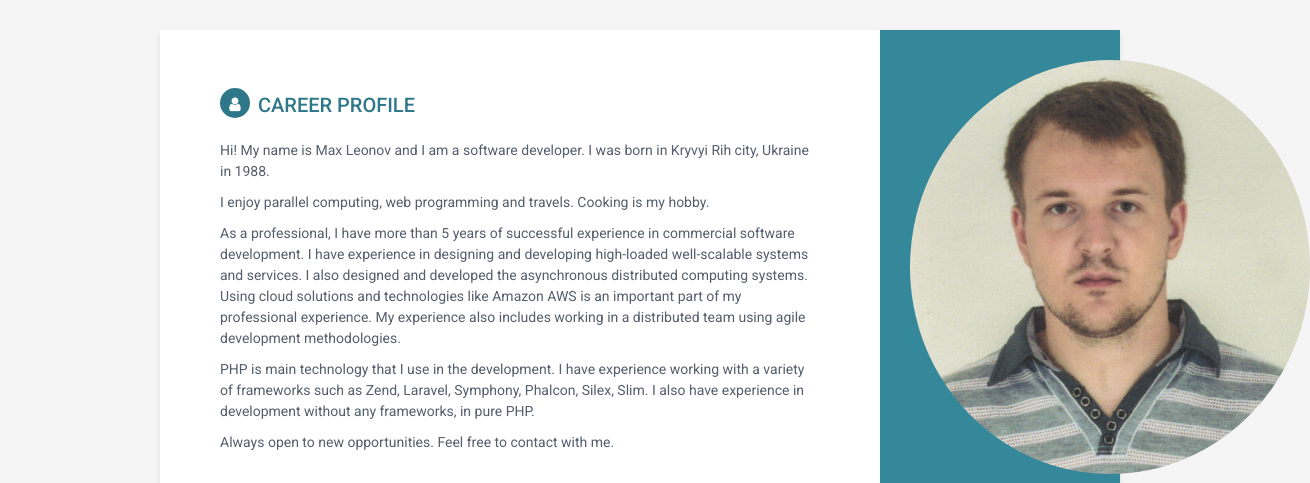
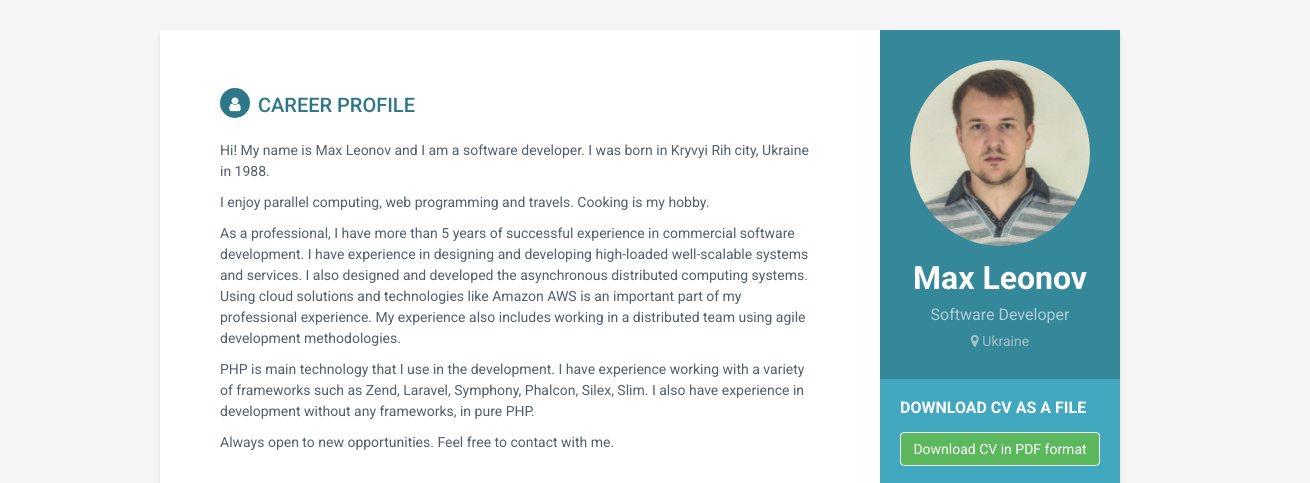
Before and after one commit to maxbanton/maxbanton.github.io, a plain HTML site: page index.html in a window 1280 px wide. Shown: the top 483 px of the page, 1310 px wide, since content can reach past the window. Drawn offline with nearby package versions, Linux system fonts and the light colour scheme.

Commit message:
Fix small photo

```diff
--- a/index.html
+++ b/index.html
@@ -35,7 +35,7 @@
     <div class="wrapper">
         <div class="sidebar-wrapper">
             <div class="profile-container">
-                <img class="profile img-circle" src="assets/images/photo-sm.jpg" alt="Max Leonov Senior PHP Developer" />
+                <img class="profile img-circle img-responsive" src="assets/images/photo-sm.jpg" alt="Max Leonov Senior PHP Developer" />
                 <h1 class="name">Max Leonov</h1>
                 <h3 class="tagline">Software Developer</h3>
                 <h4 class="location"><i class="fa fa-map-marker"></i> Ukraine</h4>
```
